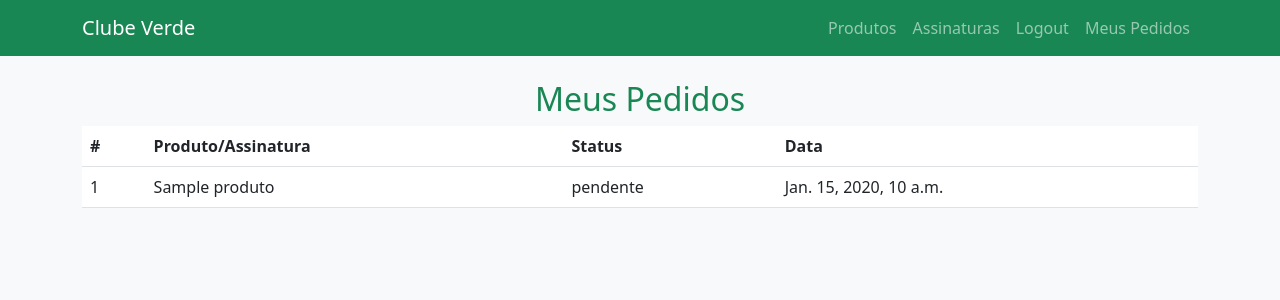
After one commit to ClubeVerde/siteClubV, a Django app: page /pedidos/ in a window 1280 px wide. The commit adds this page. Shown: the top 300 px of the page. Run offline with Django 5.2, Linux system fonts and the light colour scheme; a user stored in the database is signed in; tables that the repository leaves empty hold one stand-in row (values such as "Sample post").

Commit message:
Beta version ClubV 2.0

```diff
--- a/core/models.py
+++ b/core/models.py
@@ -1,4 +1,6 @@
 from django.db import models
+from django.shortcuts import render, redirect, get_object_or_404
+from django.contrib.auth.decorators import login_required
 from django.contrib.auth.models import AbstractUser
 
 class Usuario(AbstractUser):
@@ -22,7 +24,10 @@ class Fornecedor(models.Model):
     nome = models.CharField(max_length=255)
     endereco = models.TextField()
     telefone = models.CharField(max_length=15)
-    email = models.EmailField(unique=True)
+    cnpj = models.CharField(max_length=14, null=False, default='00000000000000')
+    def __str__(self):
+        return self.nome
+
 
 class Produto(models.Model):
     nome = models.CharField(max_length=255)
@@ -30,9 +35,12 @@ class Produto(models.Model):
     tamanho = models.CharField(max_length=50)
     preco = models.DecimalField(max_digits=10, decimal_places=2)
     descricao = models.TextField()
-    fornecedor = models.ForeignKey(Fornecedor, on_delete=models.CASCADE)
+    fornecedor = models.ForeignKey(Fornecedor, on_delete=models.CASCADE, null=True, blank=True)
     estoque = models.PositiveIntegerField(default=0)
     data_adicao = models.DateTimeField(auto_now_add=True)
+
+    def __str__(self):
+        return self.nome
 
 class Assinatura(models.Model):
     usuario = models.ForeignKey(Usuario, on_delete=models.CASCADE)
@@ -63,3 +71,65 @@ class Avaliacao(models.Model):
     comentario = models.TextField()
     nota = models.IntegerField(choices=[(i, str(i)) for i in range(1, 6)])
     data_avaliacao = models.DateTimeField(auto_now_add=True)
+
+@login_required
+def assinar_plano(request):
+    planos = PlanoAssinatura.objects.all()
+    if request.method == "POST":
+        plano_id = request.POST.get("plano")
+        plano = get_object_or_404(PlanoAssinatura, id=plano_id)
+        assinatura, created = Assinatura.objects.get_or_create(usuario=request.user)
+        assinatura.plano = plano
+        assinatura.ativo = True
+        assinatura.save()
+        return redirect("meu_perfil")
+    return render(request, "assinatura/assinar.html", {"planos": planos})
+
+# View para alterar assinatura
+@login_required
+def alterar_assinatura(request):
+    assinatura = get_object_or_404(Assinatura, usuario=request.user)
+    planos = PlanoAssinatura.objects.all()
+    if request.method == "POST":
+        plano_id = request.POST.get("plano")
+        assinatura.plano = get_object_or_404(PlanoAssinatura, id=plano_id)
+        assinatura.save()
+        return redirect("meu_perfil")
+    return render(request, "assinatura/alterar.html", {"assinatura": assinatura, "planos": planos})
+
+# View para cancelar assinatura
+@login_required
+def cancelar_assinatura(request):
+    assinatura = get_object_or_404(Assinatura, usuario=request.user)
+    if request.method == "POST":
+        assinatura.cancelar()
+        return redirect("meu_perfil")
+    return render(request, "assinatura/cancelar.html", {"assinatura": assinatura})
+
+# View para exibir produtos da loja
+@login_required
+def listar_produtos(request):
+    produtos = Produto.objects.all()
+    return render(request, "loja/lista.html", {"produtos": produtos})
+
+# View para adicionar produto ao carrinho
+@login_required
+def adicionar_ao_carrinho(request, produto_id):
+    produto = get_object_or_404(Produto, id=produto_id)
+    carrinho, created = Carrinho.objects.get_or_create(usuario=request.user)
+    carrinho.adicionar_produto(produto)
+    return redirect("listar_produtos")
+
+# View para remover produto do carrinho
+@login_required
+def remover_do_carrinho(request, produto_id):
+    produto = get_object_or_404(Produto, id=produto_id)
+    carrinho = get_object_or_404(Carrinho, usuario=request.user)
+    carrinho.remover_produto(produto)
+    return redirect("ver_carrinho")
+
+# View para exibir o carrinho
+@login_required
+def ver_carrinho(request):
+    carrinho, created = Carrinho.objects.get_or_create(usuario=request.user)
+    return render(request, "loja/carrinho.html", {"carrinho": carrinho})
--- a/core/templates/base.html
+++ b/core/templates/base.html
@@ -4,29 +4,32 @@
     <meta charset="UTF-8">
     <meta name="viewport" content="width=device-width, initial-scale=1.0">
     <title>Clube Verde</title>
+    <link href="https://cdn.jsdelivr.net/npm/bootstrap@5.3.0/dist/css/bootstrap.min.css" rel="stylesheet">
 </head>
-<body>
-    <nav>
-        <a href="{% url 'home' %}">Home</a>
-        {% if user.is_authenticated %}
-            <a href="{% url 'logout' %}">Logout</a>
-        {% else %}
-            <a href="{% url 'login' %}">Login</a>
-            <a href="{% url 'cadastro' %}">Cadastro</a>
-        {% endif %}
-        <a href="{% url 'home' %}">Home</a>
-        <a href="{% url 'lista_produtos' %}">Produtos</a>
-        <a href="{% url 'lista_assinaturas' %}">Assinaturas</a>
-        {% if user.is_authenticated %}
-            <a href="{% url 'logout' %}">Logout</a>
-        {% else %}
-            <a href="{% url 'login' %}">Login</a>
-            <a href="{% url 'cadastro' %}">Cadastro</a>
-        {% endif %}
+<body class="bg-light">
+
+    <nav class="navbar navbar-expand-lg navbar-dark bg-success">
+        <div class="container">
+            <a class="navbar-brand" href="{% url 'home' %}">Clube Verde</a>
+            <div class="collapse navbar-collapse">
+                <ul class="navbar-nav ms-auto">
+                    <li class="nav-item"><a class="nav-link" href="{% url 'lista_produtos' %}">Produtos</a></li>
+                    <li class="nav-item"><a class="nav-link" href="{% url 'lista_assinaturas' %}">Assinaturas</a></li>
+                    {% if user.is_authenticated %}
+                        <li class="nav-item"><a class="nav-link" href="{% url 'logout' %}">Logout</a></li>
+                        <li class="nav-item"><a class="nav-link" href="{% url 'meus_pedidos' %}">Meus Pedidos</a></li>
+                    {% else %}
+                        <li class="nav-item"><a class="nav-link" href="{% url 'login' %}">Login</a></li>
+                        <li class="nav-item"><a class="nav-link" href="{% url 'cadastro' %}">Cadastro</a></li>
+                    {% endif %}
+                </ul>
+            </div>
+        </div>
     </nav>
 
-    <div>
+    <div class="container mt-4">
         {% block content %}{% endblock %}
     </div>
+
 </body>
 </html>
--- /dev/null
+++ b/core/templates/meus_pedidos.html
@@ -0,0 +1,33 @@
+{% extends "base.html" %}
+
+{% block content %}
+  <h2 class="text-center text-success">Meus Pedidos</h2>
+  <table class="table">
+    <thead>
+      <tr>
+        <th>#</th>
+        <th>Produto/Assinatura</th>
+        <th>Status</th>
+        <th>Data</th>
+      </tr>
+    </thead>
+    <tbody>
+      {% for pedido in pedidos %}
+        <tr>
+          <td>{{ pedido.id }}</td>
+          <td>
+            {% if pedido.produto %}
+              {{ pedido.produto.nome }}
+            {% else %}
+              Assinatura - {{ pedido.assinatura.tipo }}
+            {% endif %}
+          </td>
+          <td>{{ pedido.status }}</td>
+          <td>{{ pedido.data_pedido }}</td>
+        </tr>
+      {% empty %}
+        <tr><td colspan="4" class="text-center">Nenhum pedido encontrado.</td></tr>
+      {% endfor %}
+    </tbody>
+  </table>
+{% endblock %}
--- a/core/urls.py
+++ b/core/urls.py
@@ -11,4 +11,15 @@ urlpatterns = [
     path('assinaturas/', views.lista_assinaturas, name='lista_assinaturas'),
     path('comprar/<int:produto_id>/', views.comprar_produto, name='comprar_produto'),
     path('assinar/<int:assinatura_id>/', views.assinar_plano, name='assinar_plano'),
+    path('pedidos/', views.meus_pedidos, name='meus_pedidos'),
+        # Rotas para Assinaturas
+    path('assinatura/', views.assinar_plano, name='assinar_plano'),
+    path('assinatura/alterar/', views.alterar_assinatura, name='alterar_assinatura'),
+    path('assinatura/cancelar/', views.cancelar_assinatura, name='cancelar_assinatura'),
+
+    # Rotas para Loja
+    path('loja/', views.listar_produtos, name='listar_produtos'),
+    path('loja/adicionar/<int:produto_id>/', views.adicionar_ao_carrinho, name='adicionar_ao_carrinho'),
+    path('loja/remover/<int:produto_id>/', views.remover_do_carrinho, name='remover_do_carrinho'),
+    path('loja/carrinho/', views.ver_carrinho, name='ver_carrinho'),
 ]
--- a/core/views.py
+++ b/core/views.py
@@ -6,7 +6,8 @@ from django.contrib.auth.decorators import login_required
 
 
 def home(request):
-    return render(request, 'home.html')
+    produtos = Produto.objects.all()
+    return render(request, 'home.html', {'produtos': produtos})
 
 def cadastro(request):
     if request.method == 'POST':
@@ -38,3 +39,71 @@ def assinar_plano(request, assinatura_id):
     assinatura = Assinatura.objects.get(id=assinatura_id)
     pedido = Pedido.objects.create(usuario=request.user, assinatura=assinatura, status='pago')
     return render(request, 'assinatura_sucesso.html', {'pedido': pedido})
+
+@login_required
+def meus_pedidos(request):
+    pedidos = Pedido.objects.filter(usuario=request.user)
+    return render(request, 'meus_pedidos.html', {'pedidos': pedidos})
+
+# View para assinar um plano
+@login_required
+def assinar_plano(request):
+    planos = PlanoAssinatura.objects.all()
+    if request.method == "POST":
+        plano_id = request.POST.get("plano")
+        plano = get_object_or_404(PlanoAssinatura, id=plano_id)
+        assinatura, created = Assinatura.objects.get_or_create(usuario=request.user)
+        assinatura.plano = plano
+        assinatura.ativo = True
+        assinatura.save()
+        return redirect("meu_perfil")
+    return render(request, "assinatura/assinar.html", {"planos": planos})
+
+# View para alterar assinatura
+@login_required
+def alterar_assinatura(request):
+    assinatura = get_object_or_404(Assinatura, usuario=request.user)
+    planos = PlanoAssinatura.objects.all()
+    if request.method == "POST":
+        plano_id = request.POST.get("plano")
+        assinatura.plano = get_object_or_404(PlanoAssinatura, id=plano_id)
+        assinatura.save()
+        return redirect("meu_perfil")
+    return render(request, "assinatura/alterar.html", {"assinatura": assinatura, "planos": planos})
+
+# View para cancelar assinatura
+@login_required
+def cancelar_assinatura(request):
+    assinatura = get_object_or_404(Assinatura, usuario=request.user)
+    if request.method == "POST":
+        assinatura.cancelar()
+        return redirect("meu_perfil")
+    return render(request, "assinatura/cancelar.html", {"assinatura": assinatura})
+
+# View para exibir produtos da loja
+@login_required
+def listar_produtos(request):
+    produtos = Produto.objects.all()
+    return render(request, "loja/lista.html", {"produtos": produtos})
+
+# View para adicionar produto ao carrinho
+@login_required
+def adicionar_ao_carrinho(request, produto_id):
+    produto = get_object_or_404(Produto, id=produto_id)
+    carrinho, created = Carrinho.objects.get_or_create(usuario=request.user)
+    carrinho.adicionar_produto(produto)
+    return redirect("listar_produtos")
+
+# View para remover produto do carrinho
+@login_required
+def remover_do_carrinho(request, produto_id):
+    produto = get_object_or_404(Produto, id=produto_id)
+    carrinho = get_object_or_404(Carrinho, usuario=request.user)
+    carrinho.remover_produto(produto)
+    return redirect("ver_carrinho")
+
+# View para exibir o carrinho
+@login_required
+def ver_carrinho(request):
+    carrinho, created = Carrinho.objects.get_or_create(usuario=request.user)
+    return render(request, "loja/carrinho.html", {"carrinho": carrinho})
```
Also changed, not shown: clubeverde/settings.py (+6 -2 lines), core/templates/alterar.html (added, +16 -0 lines), core/templates/assinar.html (added, +14 -0 lines), core/templates/assinaturas.html (+13 -9 lines), core/templates/cancelar.html (added, +10 -0 lines), core/templates/carrinho.html (added, +16 -0 lines), core/templates/home.html (+13 -6 lines), core/templates/lista.html (added, +16 -0 lines), core/templates/produtos.html (+13 -9 lines), core/migrations/0003_remove_fornecedor_email_fornecedor_cnpj_and_more.py (added), core/migrations/0004_alter_fornecedor_cnpj.py (added).
